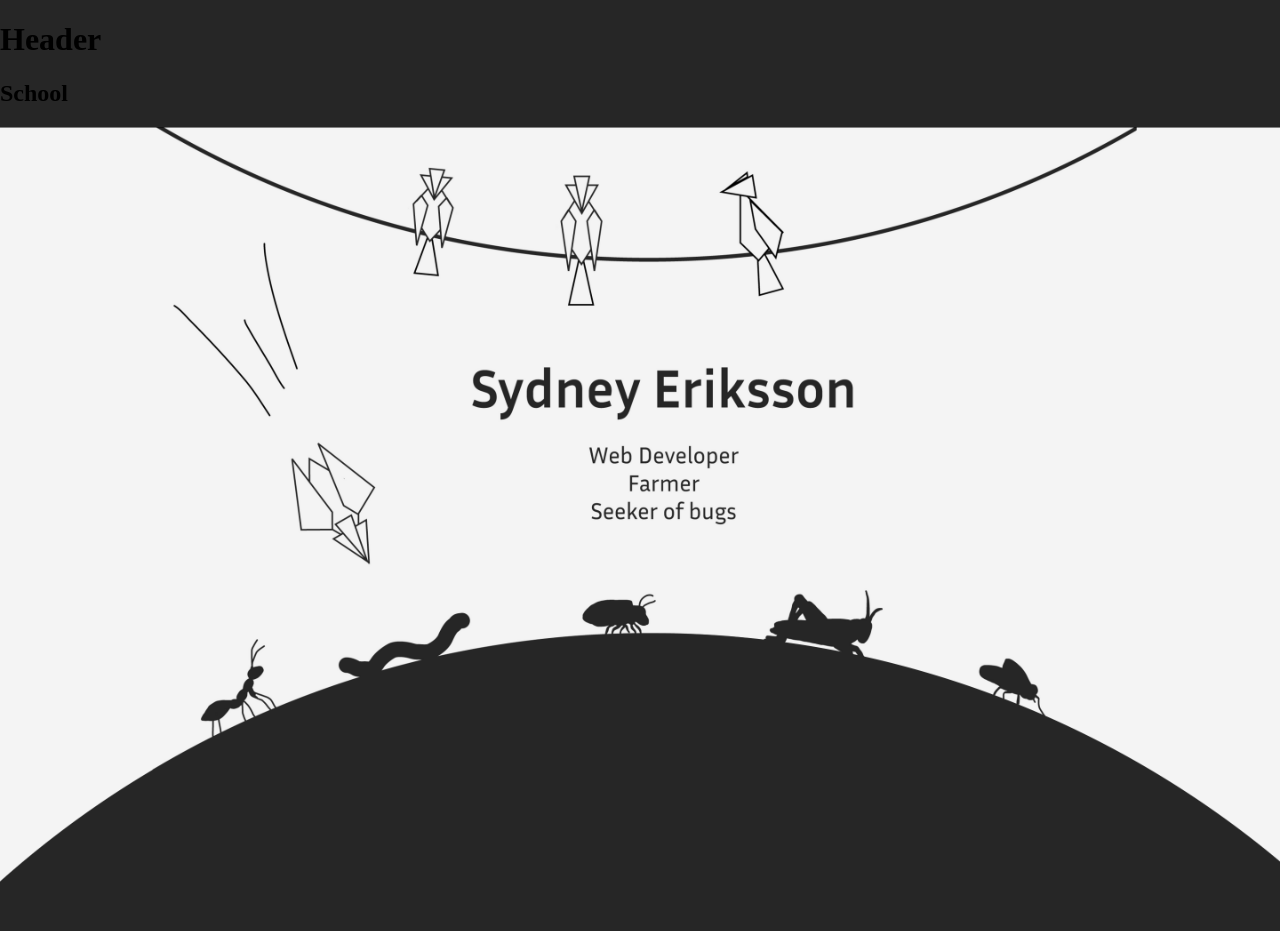
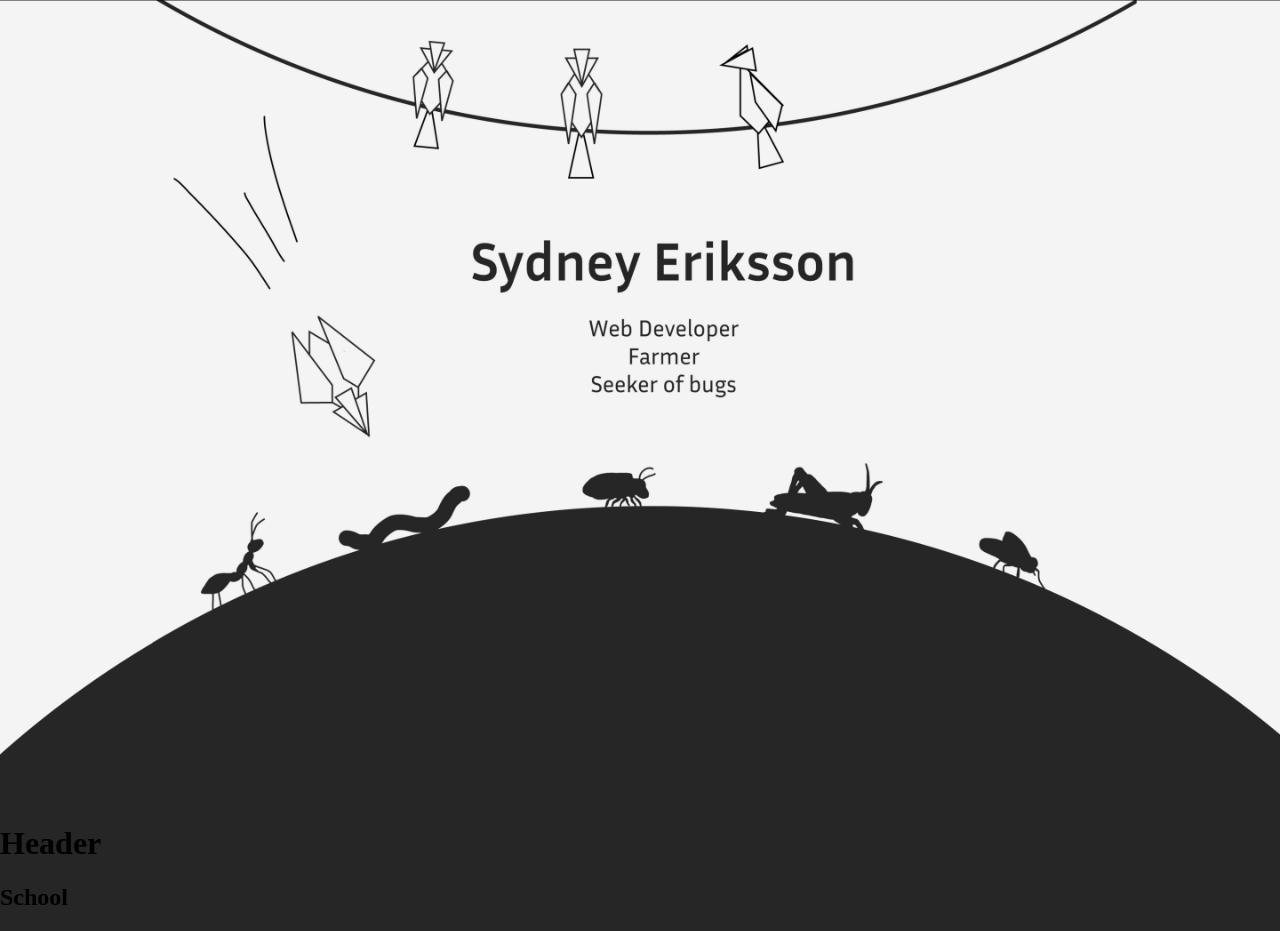
Before and after one commit to sydneyeriksson/sydneyeriksson.github.io, a Jekyll site: the page built from index.md, in a window 1280 px wide. Built offline with Jekyll 4.4.1, drawn with Linux system fonts in a browser that asks for light colours; our own code applies the rules of GitHub Pages for plain Markdown files.

Commit message:
Update default.html

```diff
--- a/_layouts/default.html
+++ b/_layouts/default.html
@@ -8,15 +8,15 @@
       background-color: #262626;
       margin: 0;
       padding: 0;
+      text-color: #F4F4F4;
     }
   </style>
 </head>
 <body>
   <!-- Main content of the page -->
   <main>
+    <img src="../docs/assets/website_front_page.png" alt="Website Front Page" width="100%">
     {{ content }} <!-- This will display the content from the page that uses this layout -->
-    <img src="../docs/assets/website_front_page.png" alt="Website Front Page" width="100%">
-    <div width="100%" height="100%" backgroundColor="#262626"></div>
   </main>
 </body>
 </html>
```
